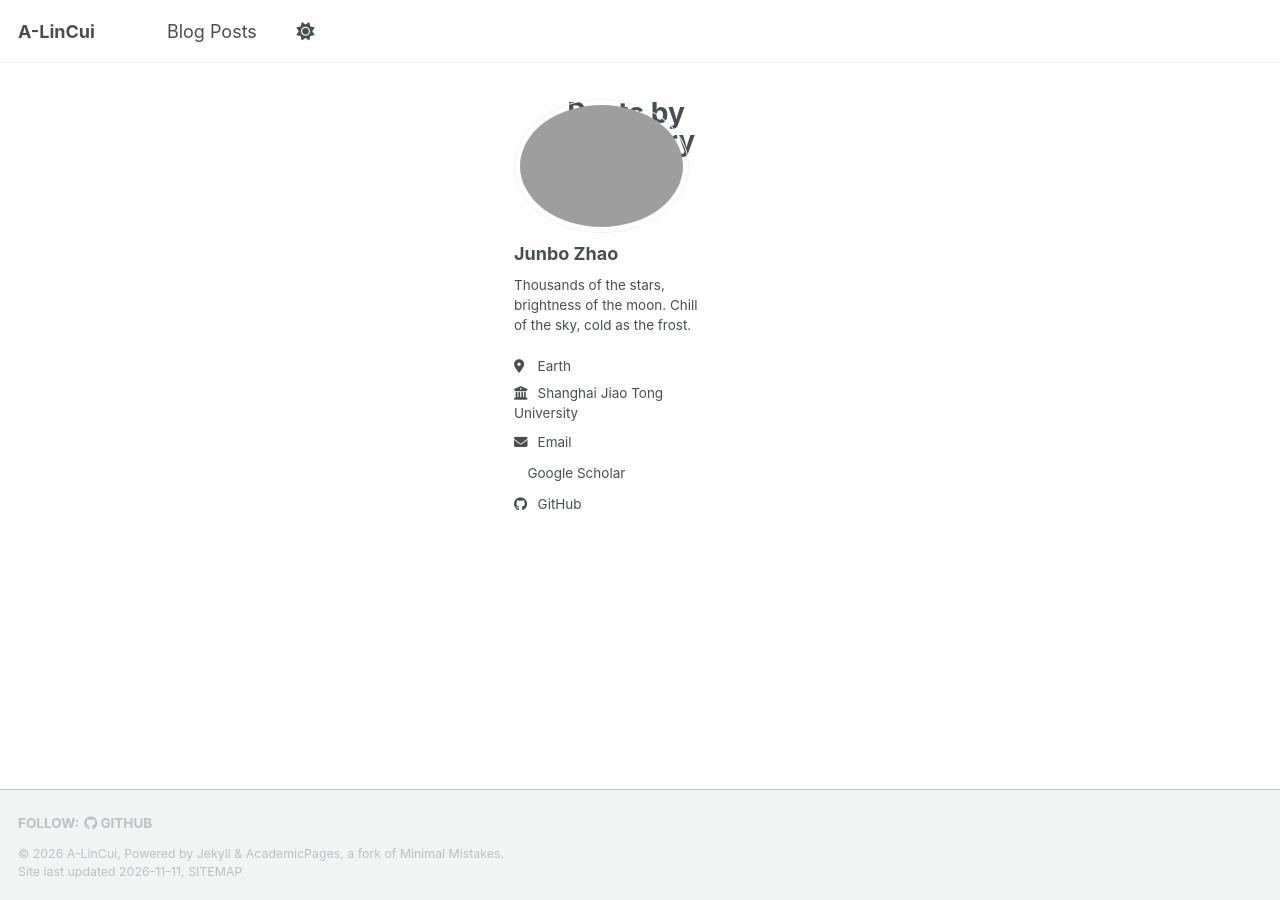
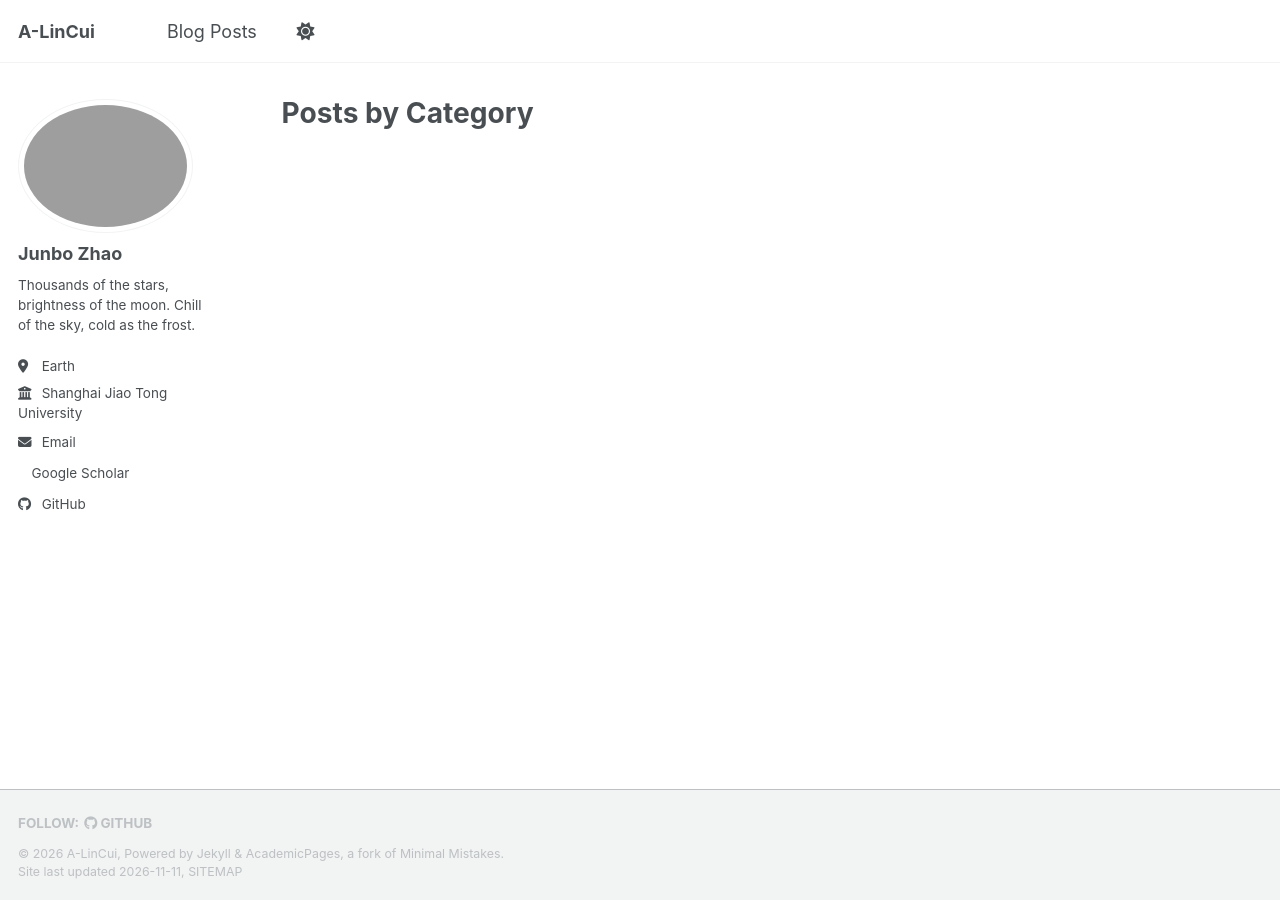
Before and after one commit to A-LinCui/A-LinCui.github.io, a Jekyll site: the page built from _pages/category-archive.html, in a window 1280 px wide. Built offline with Jekyll 4.4.1, drawn with Linux system fonts in a browser that asks for light colours; a script bundle is joined from its source files by our own code; a style sheet for code colours, icons or effects is not loaded.

Commit message:
Give main column an explicit width inside flex body

```diff
--- a/_sass/layout/_page.scss
+++ b/_sass/layout/_page.scss
@@ -13,6 +13,8 @@
 
   /* grow to fill the viewport so the footer stays at the bottom on short pages */
   flex: 1 0 auto;
+  /* a flex item with auto margins is not stretched, so set the width explicitly */
+  width: 100%;
 
   @include breakpoint($x-large) {
     max-width: $x-large;
```
